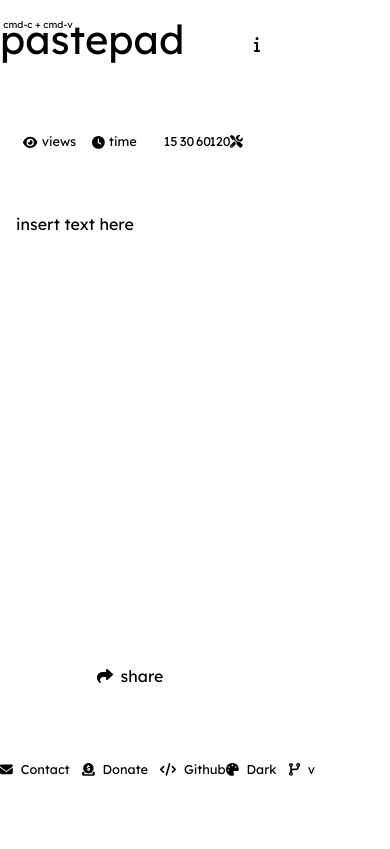
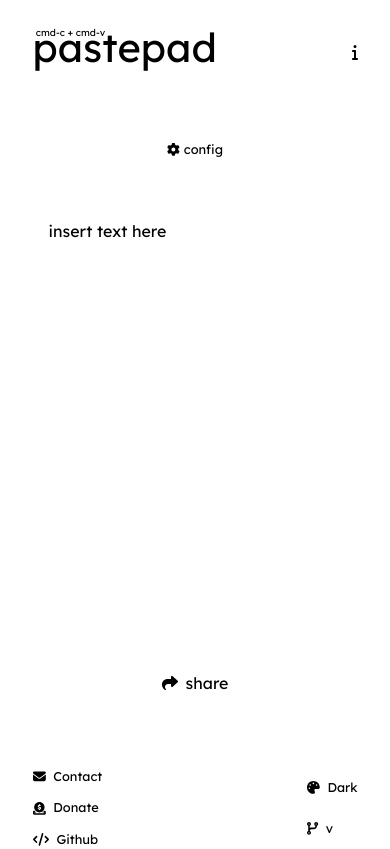
Before and after one commit to navaneethnivol/pastepad, a Next.js app in the folder frontend/: page / in a window 390 px wide. Built offline with nearby package versions, Linux system fonts and the light colour scheme.

Commit message:
responsiveness code added

```diff
--- a/frontend/app/layout.tsx
+++ b/frontend/app/layout.tsx
@@ -26,7 +26,7 @@
 }>) {
   return (
     <html lang="en">
-      <body className={`${lexend_deca.className}  w-4/6 sm:w-5/6 items-center content-center sm:mx-auto pt-8`}>
+      <body className={`${lexend_deca.className}  w-5/6 items-center content-center mx-auto pt-10`}>
         <Navigation></Navigation>
         {children}
         <SpeedInsights />
--- a/frontend/components/config-bar/config-bar.tsx
+++ b/frontend/components/config-bar/config-bar.tsx
@@ -1,13 +1,61 @@
+"use client"
+
+import { useState, useCallback, useEffect } from 'react';
 import { FontAwesomeIcon } from '@fortawesome/react-fontawesome';
-import { faClock, faEye, faScrewdriverWrench } from '@fortawesome/free-solid-svg-icons';
+import { faClock, faEye, faGear, faScrewdriverWrench } from '@fortawesome/free-solid-svg-icons';
 
 import "./config-bar.css";
 
+const useMediaQuery = (width: any) => {
+    const [targetReached, setTargetReached] = useState(false);
+
+    const updateTarget = useCallback((e: any) => {
+        if (e.matches) {
+            setTargetReached(true);
+        } else {
+            setTargetReached(false);
+        }
+    }, []);
+
+    useEffect(() => {
+        const media = window.matchMedia(`(max-width: ${width}px)`);
+        if (media.addEventListener) {
+            media.addEventListener("change", updateTarget);
+        } else {
+            // compatibility for browser that dont have addEventListener
+            media.addListener(updateTarget);
+        }
+        // Check on mount (callback is not called until a change occurs)
+        if (media.matches) {
+            setTargetReached(true);
+        }
+        if (media.removeEventListener) {
+            return () => media.removeEventListener('change', updateTarget);
+        } else {
+            // compatibility for browser that dont have removeEventListener
+            return () => media.removeListener(updateTarget);
+        }
+    }, []);
+
+    return targetReached;
+};
+
 export default function ConfigBar() {
+
+    const isBreakpoint = useMediaQuery(449);
+
     return (
         <div className="flex flex-row items-center justify-center text-sm m-8">
+
+            {isBreakpoint ? (
                 <div id='config-bar' className="flex flex-row justify-around rounded-[10px] p-3">
-
+                    <a href="" className="flex flex-row items-center hover:text-yellow-300">
+                        <FontAwesomeIcon icon={faGear} className="pr-1"></FontAwesomeIcon>
+                        config
+                    </a>
+                </div>
+            ) : (
+                <div id='config-bar' className="flex flex-row justify-around rounded-[10px] p-3">
                     <div className="grid grid-col-2 grid-flow-col gap-4">
                         <a href="" className="flex flex-row items-center hover:text-yellow-300">
                             <FontAwesomeIcon icon={faEye} className="pr-1"></FontAwesomeIcon>
@@ -32,8 +80,9 @@
                             <FontAwesomeIcon icon={faScrewdriverWrench}></FontAwesomeIcon>
                         </a>
                     </div>
+                </div>
+            )}
 
-            </div>
         </div>
     );
 }
--- a/frontend/components/footer/footer.tsx
+++ b/frontend/components/footer/footer.tsx
@@ -7,11 +7,11 @@
 import "./footer.css";
 
 export default function Footer() {
+
     return (
-        <footer>
+        <footer className='mt-8'>
             <div className="flex flex-row justify-between text-sm">
-
-                <div className="grid grid-col-3 grid-flow-col gap-3">
+                <div className="grid grid-col-3 grid-flow-row sm:grid sm:grid-flow-col gap-3">
                     <a href="mailto:navaneethsainidadavolu@gmail.com" className="flex flex-row items-center">
                         <FontAwesomeIcon className="mr-2" icon={faEnvelope}></FontAwesomeIcon>
                         Contact
@@ -26,7 +26,7 @@
                     </a>
                 </div>
 
-                <div className="grid grid-col-2 grid-flow-col gap-3">
+                <div className="grid grid-row-2 grid-flow-row sm:grid-col-2 sm:grid-flow-col gap3">
                     <a href="" className="flex flex-row items-center">
                         <FontAwesomeIcon className="mr-2" icon={faPalette}></FontAwesomeIcon>
                         Dark
```
Lines whose indentation alone changed are shown as unchanged.
